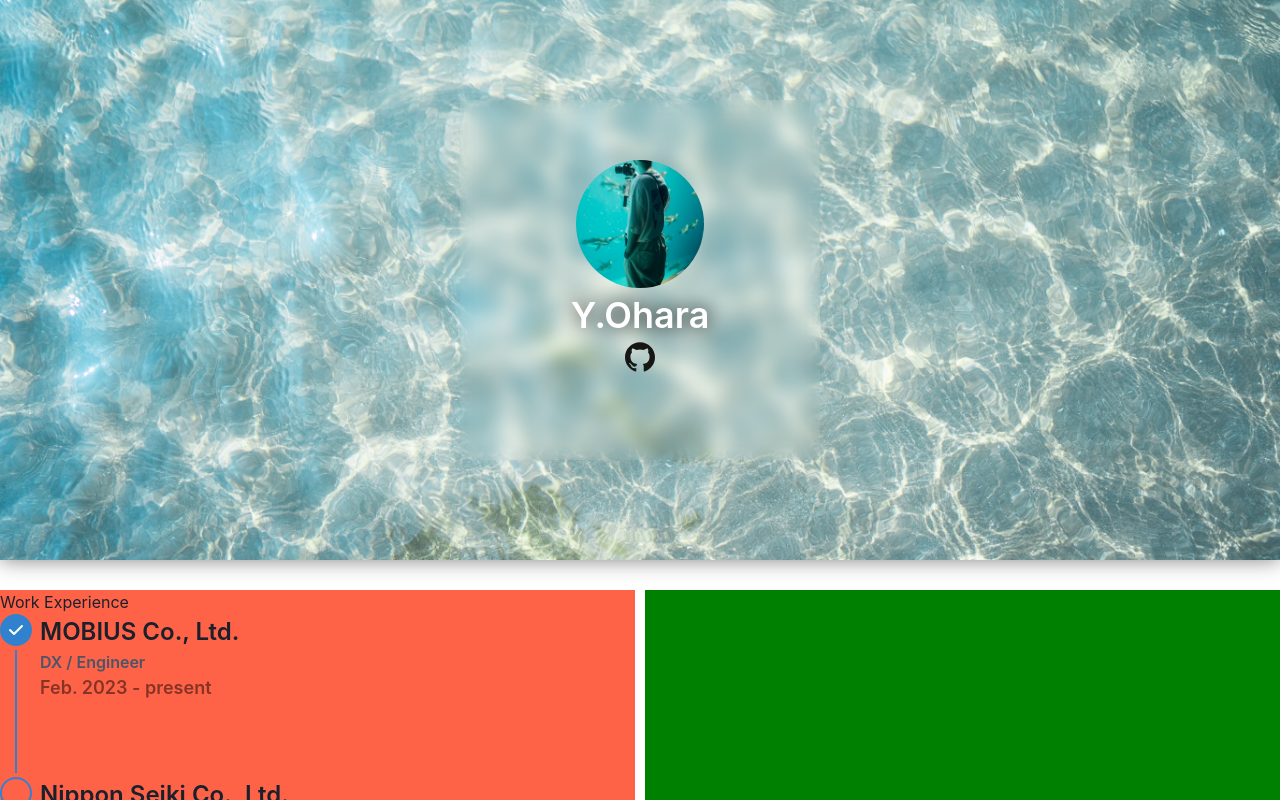
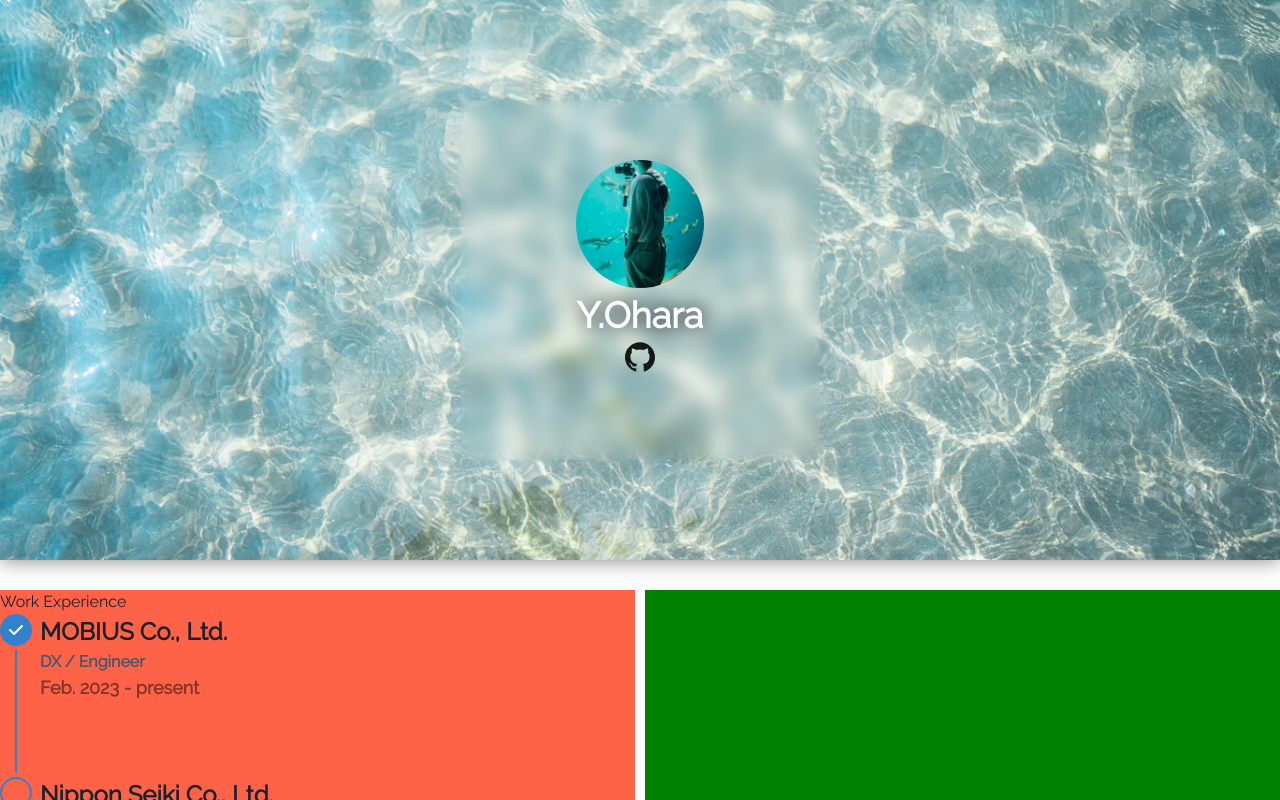
Before and after one commit to f18c052f/f18c052f.github.io, a React (Create React App) app: page / in a window 1280 px wide. Shown: the top 800 px of the page. Built offline with nearby package versions, Linux system fonts and the light colour scheme.

Commit message:
フォント設定

```diff
--- a/package.json
+++ b/package.json
@@ -6,6 +6,8 @@
     "@chakra-ui/react": "^2.8.1",
     "@emotion/react": "^11.11.1",
     "@emotion/styled": "^11.11.0",
+    "@fontsource/open-sans": "^5.0.12",
+    "@fontsource/raleway": "^5.0.8",
     "@testing-library/jest-dom": "^5.16.5",
     "@testing-library/react": "^13.4.0",
     "@testing-library/user-event": "^13.5.0",
--- a/src/index.tsx
+++ b/src/index.tsx
@@ -1,15 +1,18 @@
 import React from 'react';
 import ReactDOM from 'react-dom/client';
 import { ChakraProvider } from '@chakra-ui/react';
+import theme from './theme';
 import App from './App';
 import reportWebVitals from './reportWebVitals';
+import '@fontsource/open-sans';
+import '@fontsource/raleway';
 
 const root = ReactDOM.createRoot(
   document.getElementById('root') as HTMLElement
 );
 root.render(
   <React.StrictMode>
-    <ChakraProvider>
+    <ChakraProvider theme={theme}>
     <App />
     </ChakraProvider>
   </React.StrictMode>
--- /dev/null
+++ b/src/theme.ts
@@ -0,0 +1,10 @@
+import { extendTheme } from '@chakra-ui/react'
+
+const theme = extendTheme({
+  fonts: {
+    heading: `'Open Sans', sans-serif`,
+    body: `'Raleway', sans-serif`,
+  },
+})
+
+export default theme
```
Also changed, not shown: 2 other files (tests, documents, lock files or other folders).
